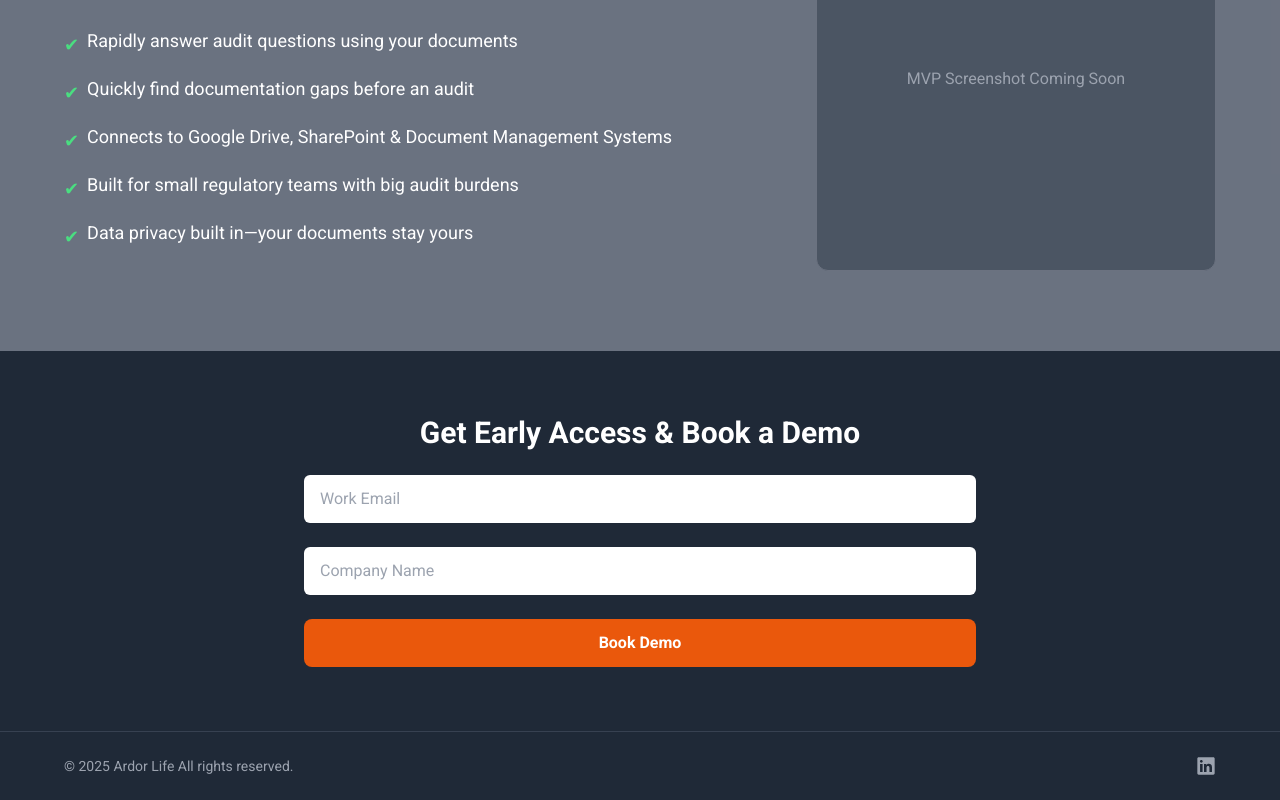
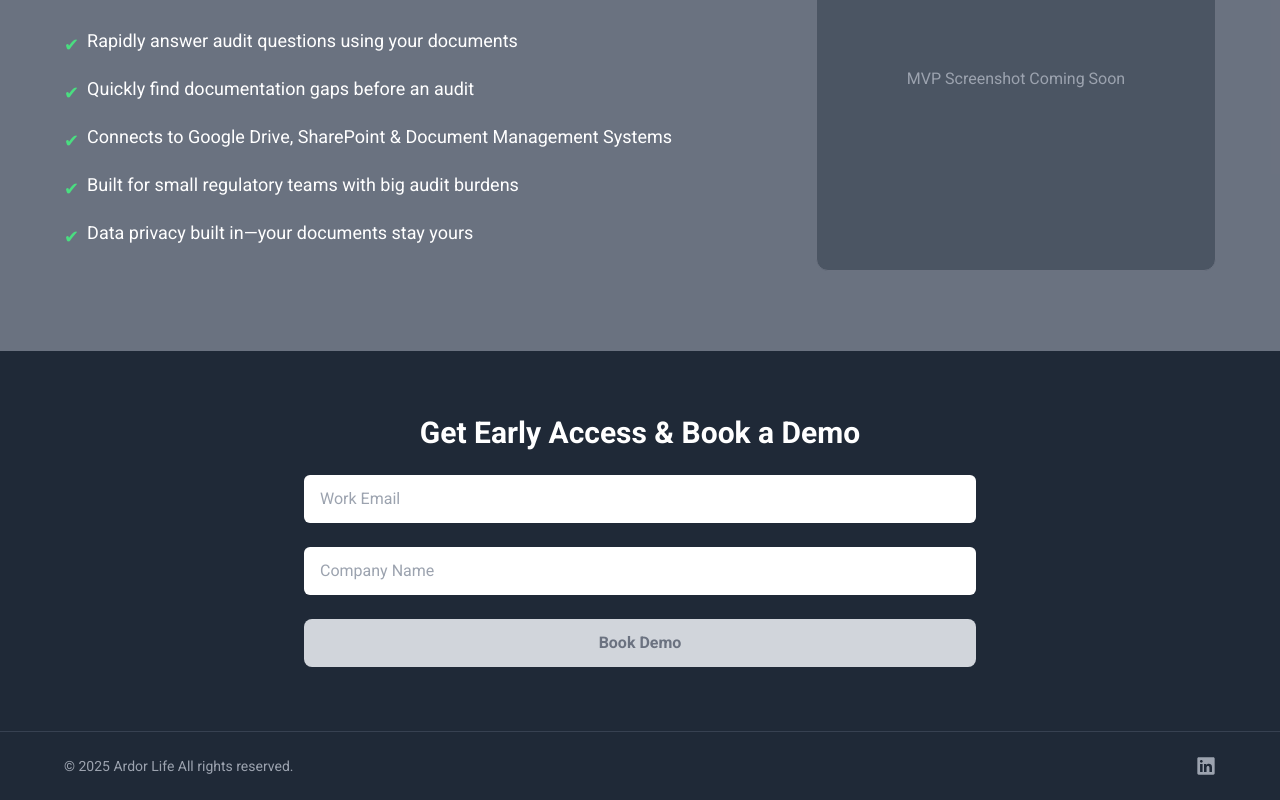
Before and after one commit to deepsun80/aidit-landing-page, a Next.js app: page / in a window 1280 px wide. Shown: the part 335-1135 px from the top of the page. Built offline with nearby package versions, Linux system fonts and the light colour scheme.

Commit message:
styling update

```diff
--- a/src/app/page.tsx
+++ b/src/app/page.tsx
@@ -134,8 +134,8 @@ export default function HomePage() {
               />
               <button
                 type='submit'
-                className='w-full bg-orange-600 hover:bg-orange-500 text-white font-semibold py-3 px-6 rounded-lg'
-                disabled={loading}
+                className='w-full bg-orange-600 hover:bg-orange-500 text-white font-semibold py-3 px-6 rounded-lg disabled:bg-gray-300 disabled:text-gray-500'
+                disabled={!loading}
               >
                 {loading ? 'Sending...' : 'Book Demo'}
               </button>
```
